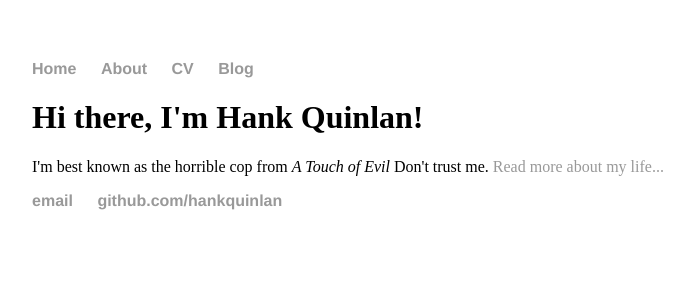
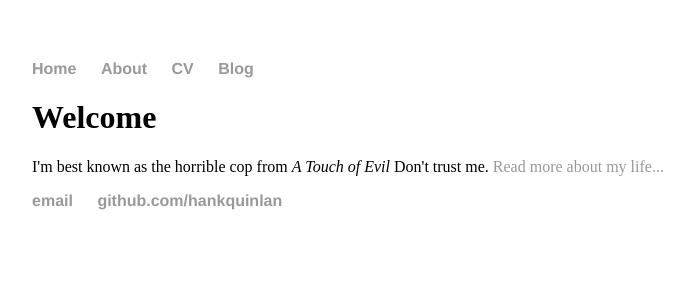
Before and after one commit to dhayes95/dhayes95.github.io, a Jekyll site: the page built from index.html, in a window 1280 px wide. Shown: the top 300 px of the page, without its empty margins (160-854 px from the left). Built offline with Jekyll 4.4.1, drawn with Linux system fonts in a browser that asks for light colours.

Commit message:
Update index.html

```diff
--- a/index.html
+++ b/index.html
@@ -3,6 +3,6 @@ layout: default
 title: Hank Quinlan, Horrible Cop
 ---
 <div class="blurb">
-	<h1>Hi there, I'm Hank Quinlan!</h1>
+	<h1>Welcome</h1>
 	<p>I'm best known as the horrible cop from <em>A Touch of Evil</em> Don't trust me. <a href="/about">Read more about my life...</a></p>
 </div><!-- /.blurb -->
```
